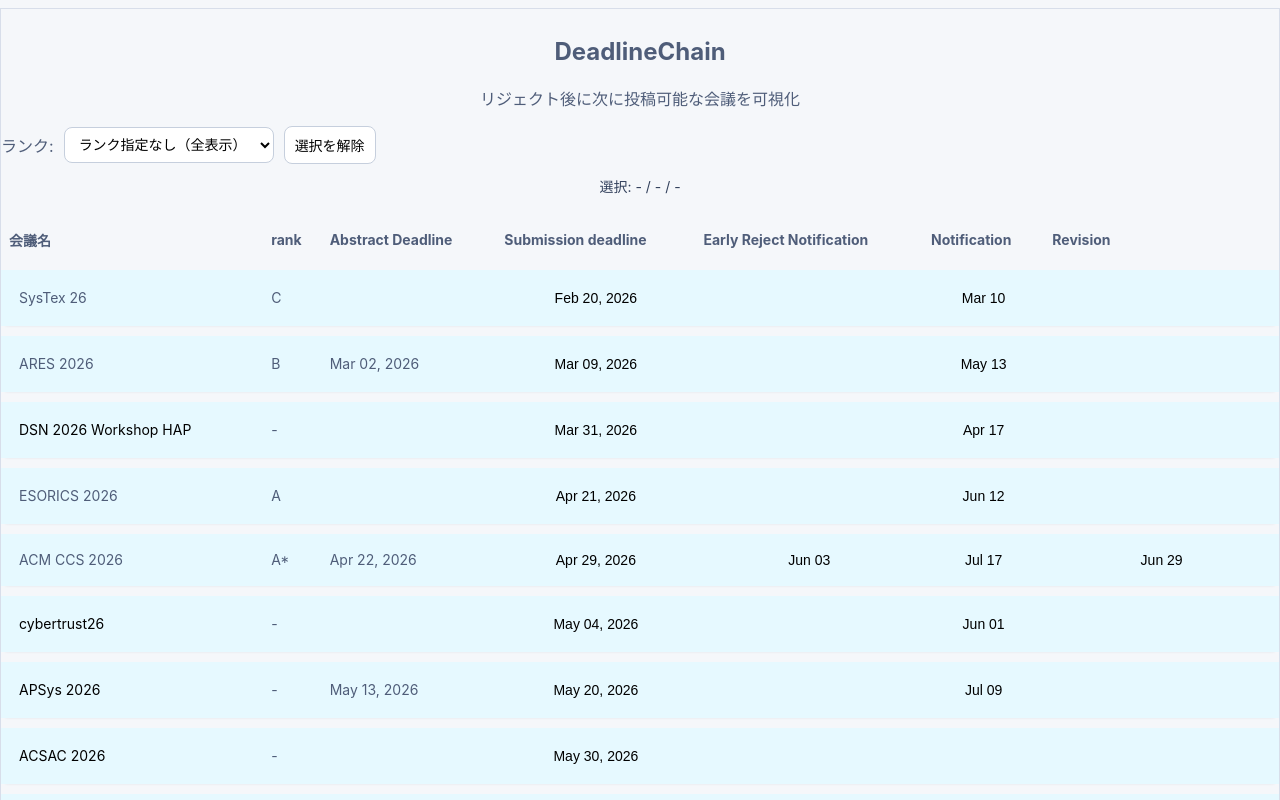
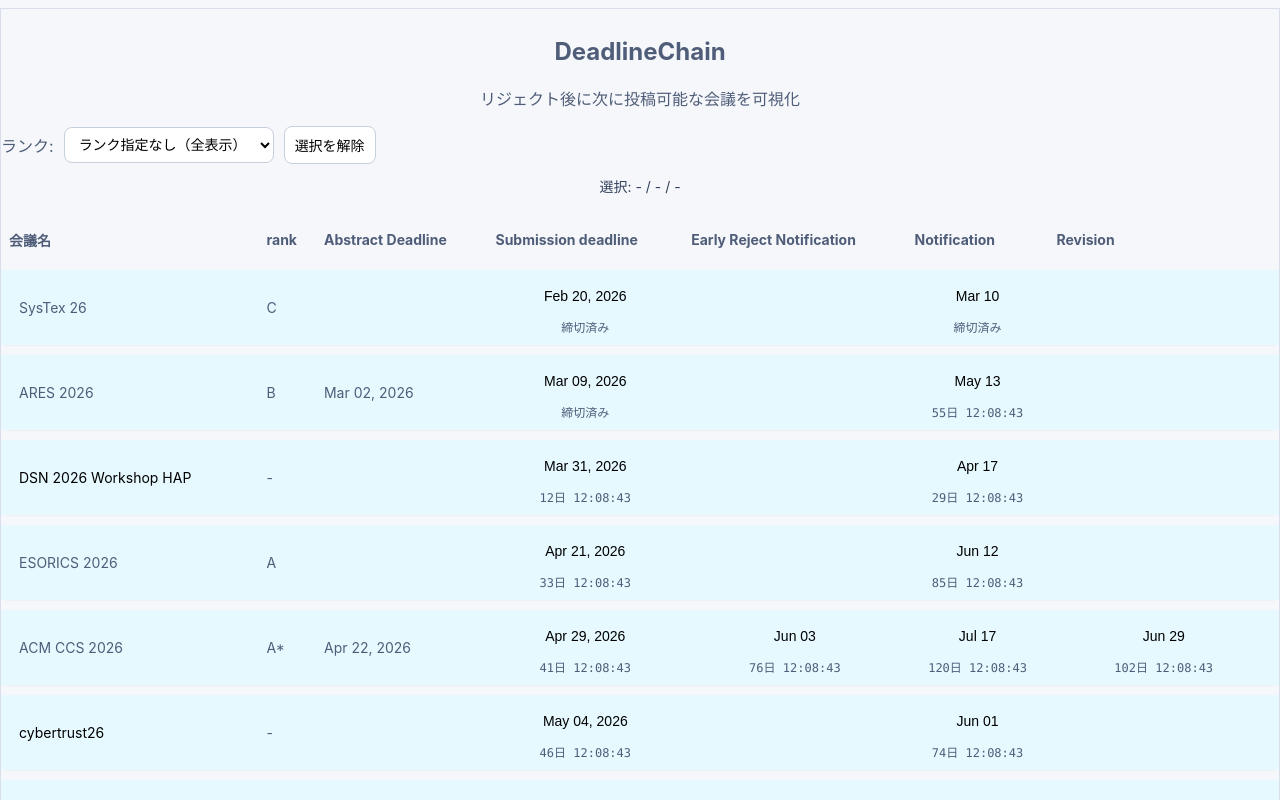
Before and after one commit to Tyojan/DeadlineChain, a Next.js app: page / in a window 1280 px wide. Shown: the top 800 px of the page. Built offline with nearby package versions, Linux system fonts and the light colour scheme.

Commit message:
締め切りカウントダウンを追加

```diff
--- a/pages/index.tsx
+++ b/pages/index.tsx
@@ -150,6 +150,55 @@
     setSelection(INITIAL_SELECTION);
   }
 
+  /**
+   * カウントダウン表示コンポーネント
+   * - `target` は ISO 日付文字列（YYYY-MM-DD または YYYY-MM-DDThh:mm:ss 等）を想定
+   * - 日付が YYYY-MM-DD のみの場合は当日 23:59:59 を締切時刻とする
+   */
+  function Countdown({ target }: { target?: string | null }) {
+    const [now, setNow] = useState<Date>(() => new Date());
+
+    // 目標日時を Date に変換（ローカルタイムで解釈）
+    function parseTarget(t?: string | null): Date | null {
+      if (!t) return null;
+      // YYYY-MM-DD のみの場合
+      const m = t.match(/^(\d{4})-(\d{2})-(\d{2})$/);
+      if (m) {
+        const y = parseInt(m[1], 10);
+        const mo = parseInt(m[2], 10) - 1;
+        const d = parseInt(m[3], 10);
+        return new Date(y, mo, d, 23, 59, 59);
+      }
+      // それ以外は Date に渡してみる（ISO 拡張形式を想定）
+      const dt = new Date(t);
+      if (isNaN(dt.getTime())) return null;
+      return dt;
+    }
+
+    useEffect(() => {
+      const id = setInterval(() => setNow(new Date()), 1000);
+      return () => clearInterval(id);
+    }, []);
+
+    const tgt = parseTarget(target ?? null);
+    if (!tgt) return <span className="countdown">-</span>;
+
+    const diff = Math.max(0, Math.floor((tgt.getTime() - now.getTime()) / 1000));
+    if (diff <= 0) return <span className="countdown">締切済み</span>;
+
+    const days = Math.floor(diff / (24 * 3600));
+    const hh = Math.floor((diff % (24 * 3600)) / 3600);
+    const mm = Math.floor((diff % 3600) / 60);
+    const ss = diff % 60;
+
+    const pad = (n: number) => String(n).padStart(2, '0');
+    return (
+      <span className="countdown">
+        {days > 0 ? `${days}日 ` : ''}{pad(hh)}:{pad(mm)}:{pad(ss)}
+      </span>
+    );
+  }
+
   return (
     <main className="page">
       <section className="panel">
@@ -294,9 +343,13 @@
                       >
                         {formatFull(conference.paper_deadline)}
                       </button>
+                      <div>
+                        <Countdown target={conference.paper_deadline} />
+                      </div>
                     </td>
                     <td>
                       {conference.r1_date ? (
+                        <>
                           <button
                             type="button"
                             className={`date-btn${isSelectedDate(conference.r1_date) ? ' selected' : ''}`}
@@ -304,12 +357,17 @@
                           >
                             {formatShort(conference.r1_date)}
                           </button>
+                          <div>
+                            <Countdown target={conference.r1_date} />
+                          </div>
+                        </>
                       ) : (
                         <span className="empty-cell" aria-hidden="true">&nbsp;</span>
                       )}
                     </td>
                     <td>
                       {conference.r2_date ? (
+                        <>
                           <button
                             type="button"
                             className={`date-btn${isSelectedDate(conference.r2_date) ? ' selected' : ''}`}
@@ -317,12 +375,17 @@
                           >
                             {formatShort(conference.r2_date)}
                           </button>
+                          <div>
+                            <Countdown target={conference.r2_date} />
+                          </div>
+                        </>
                       ) : (
                         <span className="empty-cell" aria-hidden="true">&nbsp;</span>
                       )}
                     </td>
                     <td>
                       {conference.revision_date ? (
+                        <>
                           <button
                             type="button"
                             className={`date-btn${isSelectedDate(conference.revision_date) ? ' selected' : ''}`}
@@ -330,6 +393,10 @@
                           >
                             {formatShort(conference.revision_date)}
                           </button>
+                          <div>
+                            <Countdown target={conference.revision_date} />
+                          </div>
+                        </>
                       ) : (
                         <span className="empty-cell" aria-hidden="true">&nbsp;</span>
                       )}
--- a/styles/globals.css
+++ b/styles/globals.css
@@ -219,6 +219,18 @@
   font-variant-numeric: tabular-nums;
 }
 
+/* カウントダウンの表示 */
+.countdown {
+  display: block;
+  width: 100%;
+  margin-top: 6px;
+  font-size: 12px;
+  color: inherit; /* 日付表示と同じ色を継承 */
+  text-align: center; /* Submission deadline の真下に中央揃え */
+  font-variant-numeric: tabular-nums;
+  font-family: ui-monospace, SFMono-Regular, Menlo, Monaco, 'Roboto Mono', 'Courier New', monospace;
+}
+
 .name-btn {
   font-variant-numeric: tabular-nums;
   border: none;
```
Lines whose indentation alone changed are shown as unchanged.
